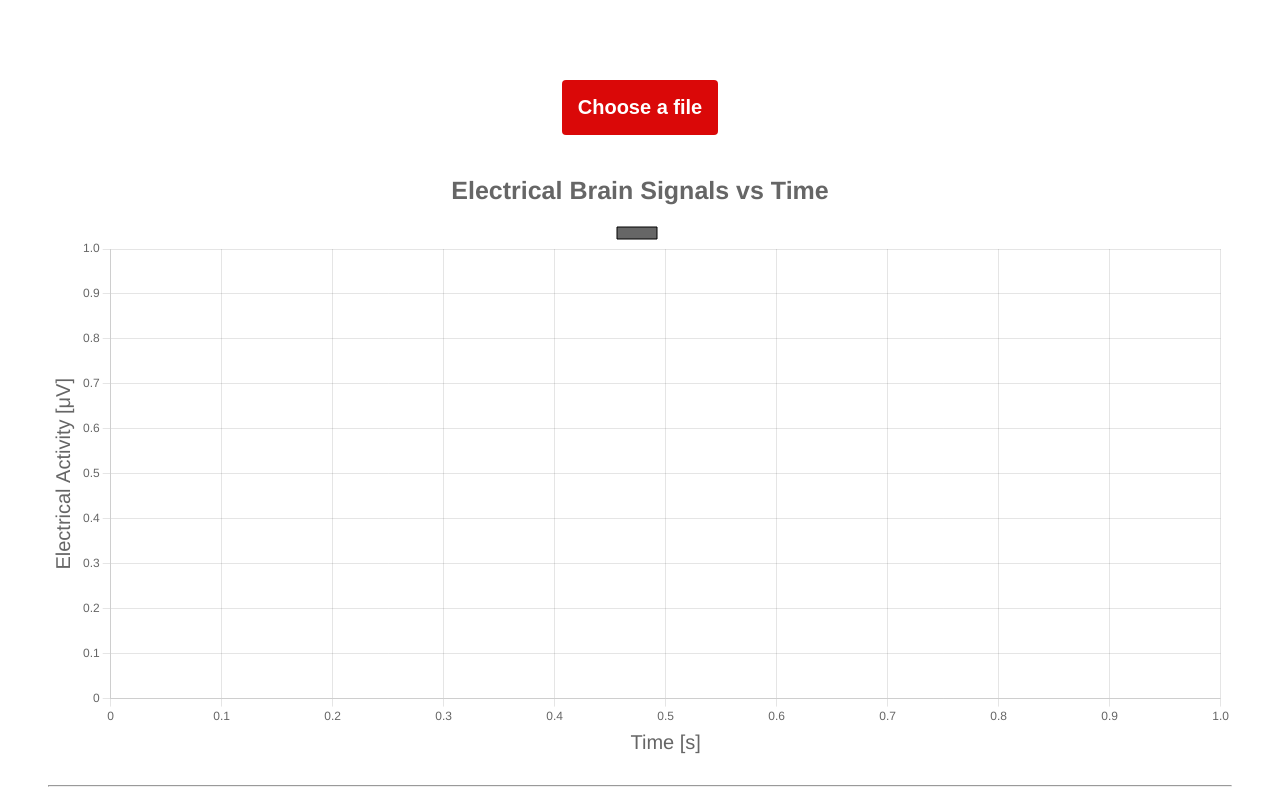
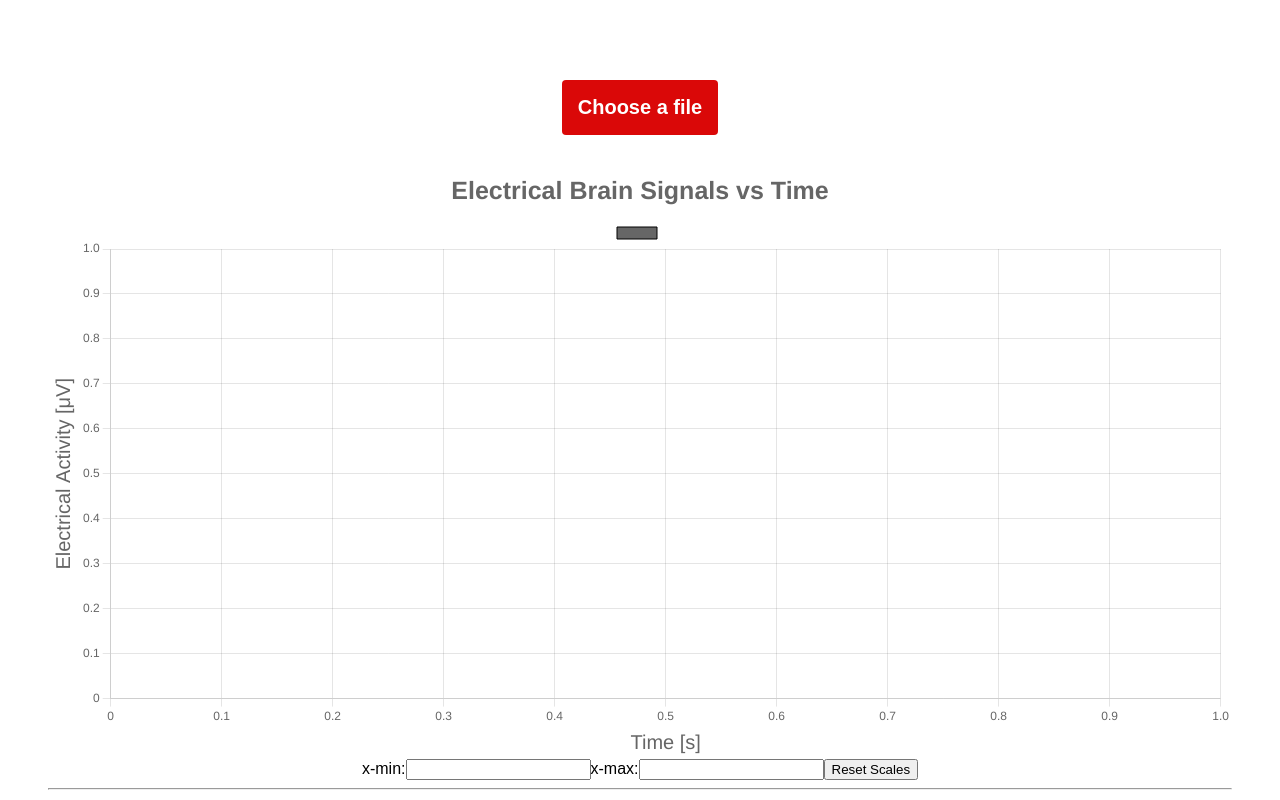
Before and after one commit to JoshWAllen/Queens-Brainwaves, a React (Create React App) app: page / in a window 1280 px wide. Shown: the top 800 px of the page. Built offline with nearby package versions, Linux system fonts and the light colour scheme.

Commit message:
added inputs to change min and max x values on graph. Moved options object down from app to chart component

```diff
--- a/package.json
+++ b/package.json
@@ -7,6 +7,7 @@
     "@testing-library/react": "^12.1.4",
     "@testing-library/user-event": "^13.5.0",
     "chart.js": "^3.7.1",
+    "chartjs-plugin-zoom": "^1.2.1",
     "fft-js": "^0.0.12",
     "papaparse": "^5.3.1",
     "react": "^17.0.2",
--- a/src/App.js
+++ b/src/App.js
@@ -161,89 +161,27 @@ export default function App() {
   });
 
   //options props
-  const timeOptions = {
-    plugins: {
-      legend: {
-        position: "top",
-      },
-      title: {
-        display: true,
-        text: "Electrical Brain Signals vs Time",
-        font: {
-          size: 25,
-        },
-      },
-    },
-    scales: {
-      x: {
-        beginAtZero: false,
-        title: {
-          display: true,
-          text: "Time [s]",
-          font: {
-            size: 20,
-          },
-        },
-      },
-      y: {
-        beginAtZero: false,
-        title: {
-          display: true,
-          text: "Electrical Activity [μV]",
-          font: {
-            size: 20,
-          },
-        },
-      },
-    },
+  const timeTitles = {
+    main: "Electrical Brain Signals vs Time",
+    xaxis: "Time [s]",
+    yaxis: "Electrical Activity [μV]",
   };
 
-  const freqOptions = {
-    plugins: {
-      legend: {
-        position: "top",
-      },
-      title: {
-        display: true,
-        text: "Electrical Brain Signals vs Frequency",
-        font: {
-          size: 25,
-        },
-      },
-    },
-    scales: {
-      x: {
-        beginAtZero: false,
-        title: {
-          display: true,
-          text: "Frequency [Hz]",
-          font: {
-            size: 20,
-          },
-        },
-      },
-      y: {
-        beginAtZero: false,
-        title: {
-          display: true,
-          text: "Amplitude",
-          font: {
-            size: 20,
-          },
-        },
-      },
-    },
+  const freqTitles = {
+    main: "Electrical Brain Signals vs Frequency",
+    xaxis: "Frequency [Hz]",
+    yaxis: "Amplitude",
   };
 
   return (
     <div className="App">
       <div>
         <CSVInput handleInput={handleInput} />
-        <ScatterChart chartData={data} options={timeOptions} />
+        <ScatterChart chartData={data} titles={timeTitles} />
         <br></br>
         <hr></hr>
         <br></br>
-        <ScatterChart chartData={fData} options={freqOptions} />
+        <ScatterChart chartData={fData} titles={freqTitles} />
       </div>
     </div>
   );
--- a/src/components/ScatterChart.js
+++ b/src/components/ScatterChart.js
@@ -1,10 +1,119 @@
 import React from "react";
 import { Scatter } from "react-chartjs-2";
 
-function ScatterChart({ chartData, options }) {
+function ScatterChart({ chartData, titles }) {
+  //Options must be passed as props to charts
+  const [options, setOptions] = React.useState({
+    plugins: {
+      legend: {
+        position: "top",
+      },
+      title: {
+        display: true,
+        text: titles.main,
+        font: {
+          size: 25,
+        },
+      },
+    },
+    scales: {
+      x: {
+        beginAtZero: false,
+        min: undefined,
+        max: undefined,
+        title: {
+          display: true,
+          text: titles.xaxis,
+          font: {
+            size: 20,
+          },
+        },
+      },
+      y: {
+        beginAtZero: false,
+        title: {
+          display: true,
+          text: titles.yaxis,
+          font: {
+            size: 20,
+          },
+        },
+      },
+    },
+  });
+
+  //State to keep controlled components - must be strings to avoid controlled component errors
+  const [formData, setFormData] = React.useState({
+    xmin: "",
+    xmax: "",
+  });
+
+  console.log(formData.xmin);
+  console.log(options);
+
+  //When form state changes, update options state accordingly
+  React.useEffect(() => {
+    setOptions((prevOptions) => {
+      return {
+        //Keep the Options object exact same except for changes to scales (uses JS spread operator)
+        ...prevOptions,
+        scales: {
+          ...prevOptions.scales,
+          x: {
+            ...prevOptions.scales.x,
+            min: typeof formData.xmin == "number" ? formData.xmin : undefined,
+            max: typeof formData.xmax == "number" ? formData.xmax : undefined,
+          },
+        },
+      };
+    });
+  }, [formData]);
+
+  //Set scales back to default and empty forms
+  function resetScales() {
+    setFormData((prevFormData) => {
+      return {
+        ...prevFormData,
+        xmin: "",
+        xmax: "",
+      };
+    });
+  }
+
+  //Called every time xmin or xmax input box changes - updates form state
+  function handleChange(event) {
+    setFormData((prevFormData) => {
+      return {
+        ...prevFormData,
+        [event.target.name]:
+          event.target.value === "" ? "" : parseInt(event.target.value),
+      };
+    });
+  }
+
   return (
     <>
       <Scatter data={chartData} options={options} />
+
+      <label htmlFor="xmin">x-min:</label>
+      <input
+        type="number"
+        id="xmin"
+        name="xmin"
+        onChange={handleChange}
+        value={formData.xmin}
+      />
+
+      <label htmlFor="xmax">x-max:</label>
+      <input
+        type="number"
+        id="xmax"
+        name="xmax"
+        onChange={handleChange}
+        value={formData.xmax}
+      />
+
+      <button onClick={resetScales}>Reset Scales</button>
     </>
   );
 }
```
Also changed, not shown: 1 other file (tests, documents, lock files or other folders).
